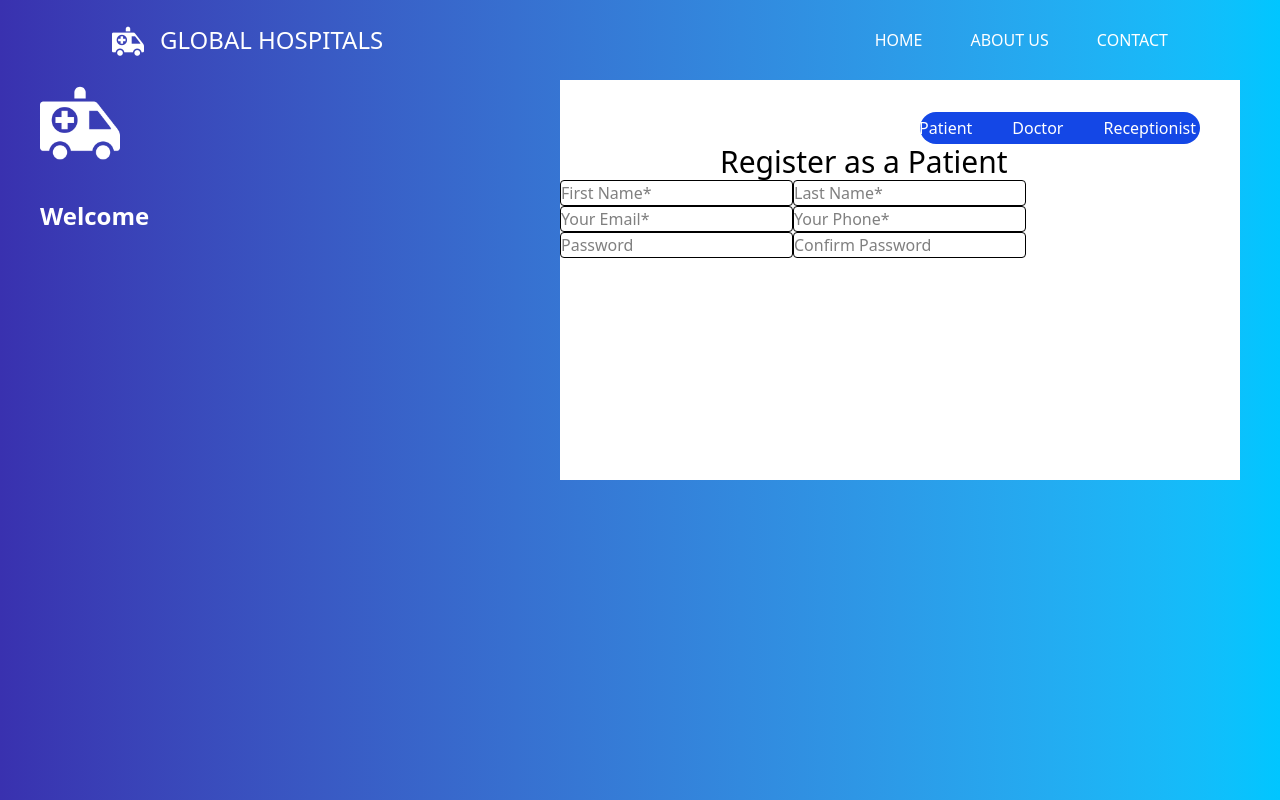
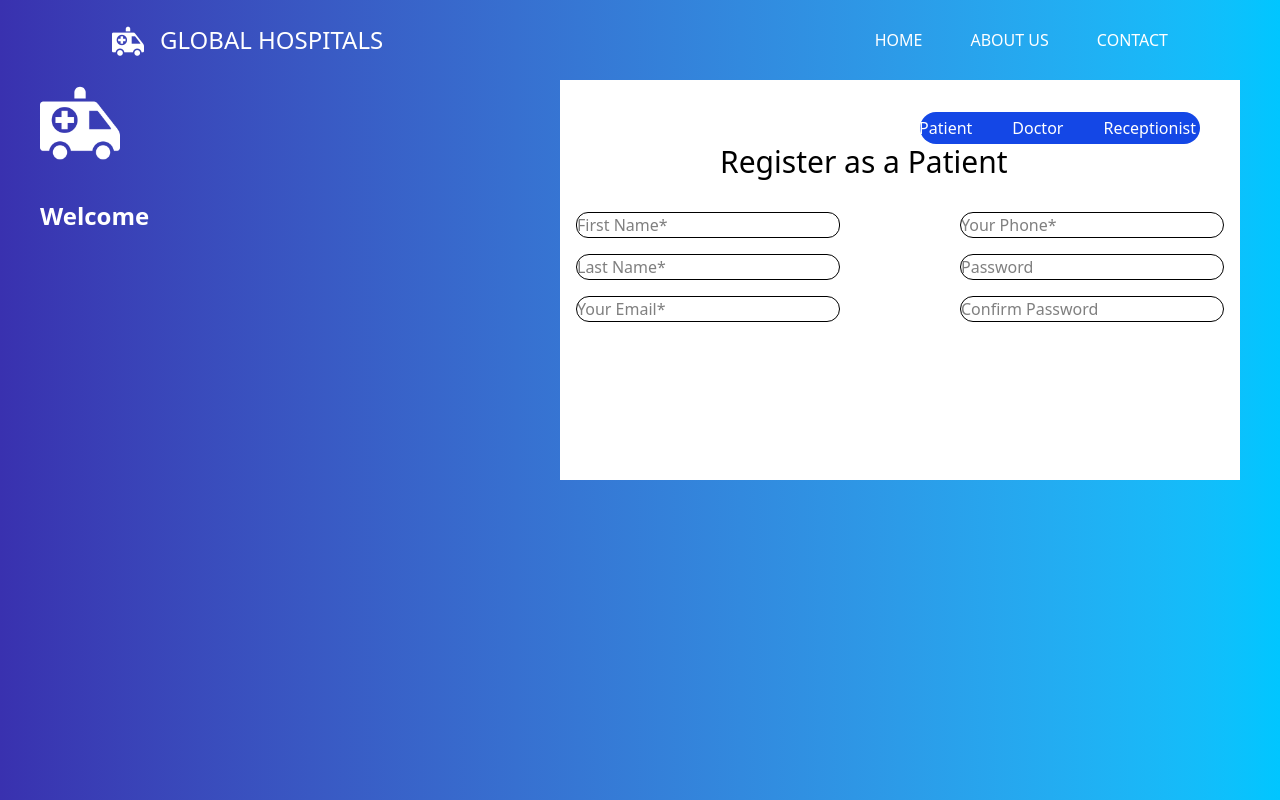
Before and after one commit to Minhalkh/Hospital-Management, a Next.js app: page / in a window 1280 px wide. Built offline with nearby package versions, Linux system fonts and the light colour scheme.

Commit message:
update columns

```diff
--- a/src/app/Components/registrationform.jsx
+++ b/src/app/Components/registrationform.jsx
@@ -8,6 +8,7 @@ function registrationform() {
         <Image src={Logo} alt='Logo' className='size-20'/>
         <h1 className='text-white text-2xl font-bold'>Welcome</h1>
         </div>
+
         <div className='bg-white h-100 w-170'>
           <div className='flex justify-end w-70 h-8 p-1 bg-blue-700 rounded-2xl text-white gap-10 mt-8 mx-90'>
           <h1>Patient</h1>
@@ -15,32 +16,43 @@ function registrationform() {
           <h1>Receptionist</h1>
           </div>
           <div>
-            <form action="" className=''>
             <h2 className='ml-40 text-3xl'>Register as a Patient</h2>
+            <form action="" className='grid grid-cols-2 gap-30 mx-4 my-8'>
+              <div className='grid gap-4'>
               <input type="text"
               name='name'
               placeholder='First Name*'
-            className='rounded border' />
+              className='rounded-xl border' />
+
               <input type="text"
               name='name'
               placeholder='Last Name*'
-            className='rounded border' />
+              className='rounded-full border' />
+
               <input type="text"
               name='Email'
               placeholder='Your Email*'
-            className='rounded border'/>
+              className='rounded-full border'/>
+              </div>
+
+              <div className='grid gap-4'>
+
                 <input type="text"
                 name=''
                 placeholder='Your Phone*'
-            className='rounded border' />
+                className='rounded-full border' />
+
                 <input type="text"
                 name='Password'
                 placeholder='Password'
-            className='rounded border'/>
+                className='rounded-full border'/>
+
                 <input type="text"
                 name=''
                 placeholder='Confirm Password'
-            className='rounded border'/>
+                className='rounded-full border'/>
+              </div>
+
             </form>
           </div>
         </div>
```
Lines whose indentation alone changed are shown as unchanged.
